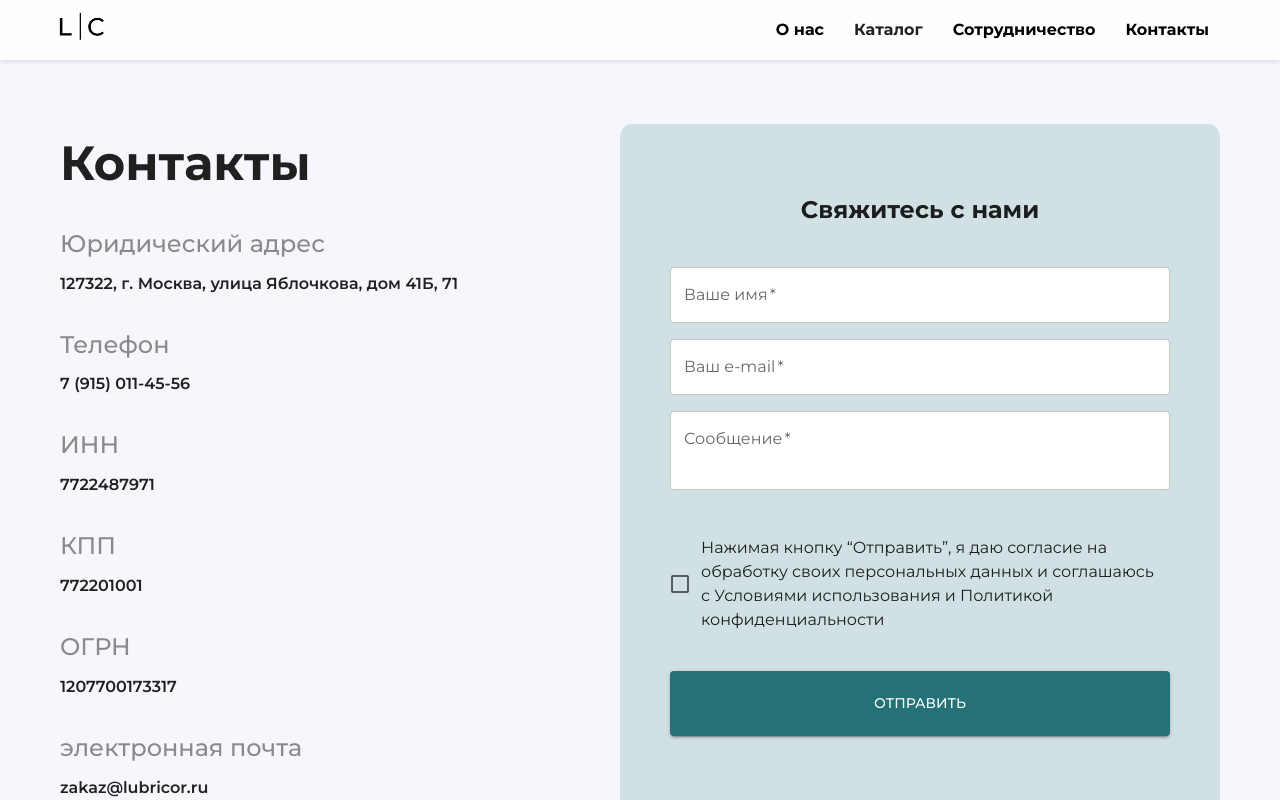
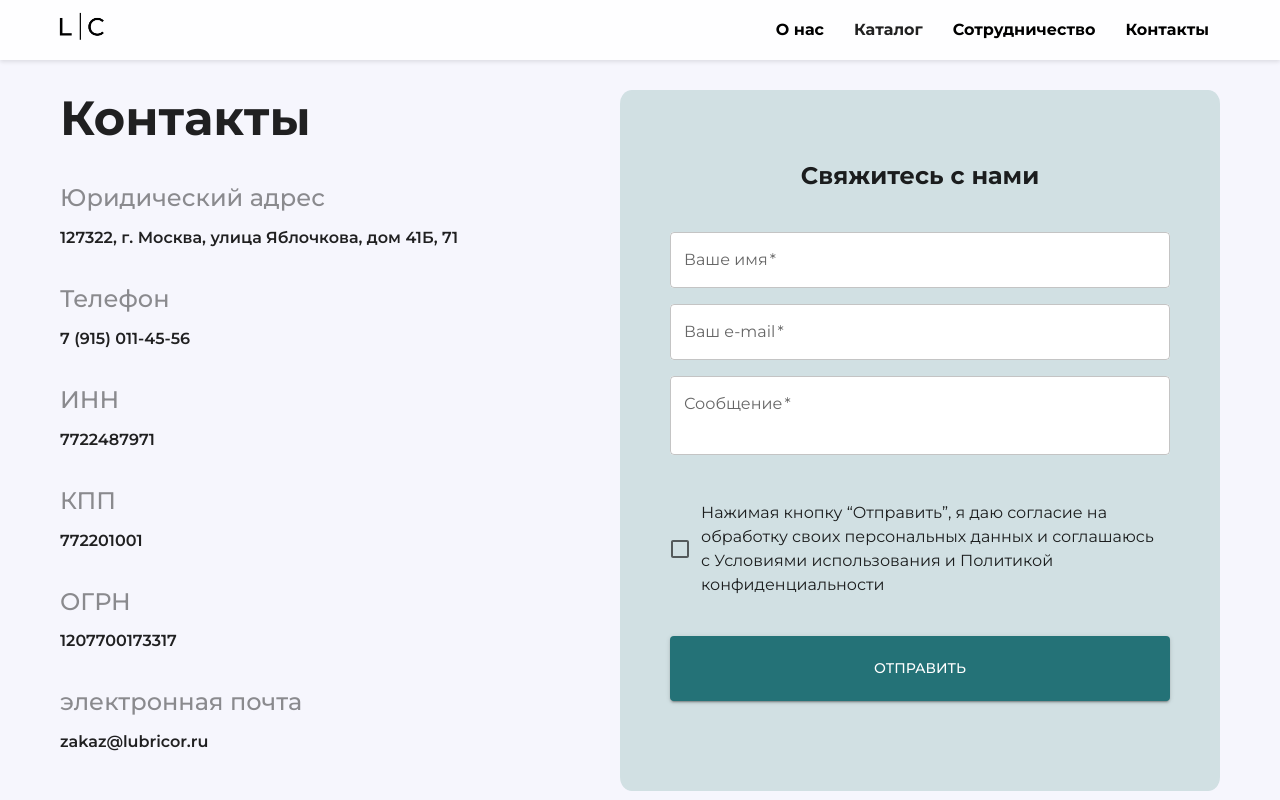
Before and after one commit to MaximMGTTRN/oilApp, a React (Vite) app: page /contacts in a window 1280 px wide. Shown: the top 800 px of the page. Built offline with nearby package versions, Linux system fonts and the light colour scheme.

Commit message:
contactForm/ add fixes for codestyle

```diff
--- a/src/pages/Contacts/Contacts.css
+++ b/src/pages/Contacts/Contacts.css
@@ -16,15 +16,16 @@
   padding-top: 30px;
 }
 
-.container {
+.contacts-container {
   display: flex;
   width: 100%;
-  align-items: center;
+  align-items: flex-start;
   justify-content: space-between;
 }
+
 @media screen and (max-width: 800px) {
-  .container {
-    flex-direction:column ;
+  .contacts-container {
+    flex-direction: column;
     width: 100%;
     align-items: center;
     justify-content: space-between;
--- a/src/pages/Contacts/Contacts.tsx
+++ b/src/pages/Contacts/Contacts.tsx
@@ -7,7 +7,7 @@ import PageBody from "../../components/PageBody/PageBody";
 const Contacts: React.FC = () => {
   return (
     <PageBody >
-      <div className="container">
+      <div className="contacts-container">
         <ContactsInfoBlock />
         <ContactsFormBlock />
       </div>
```
